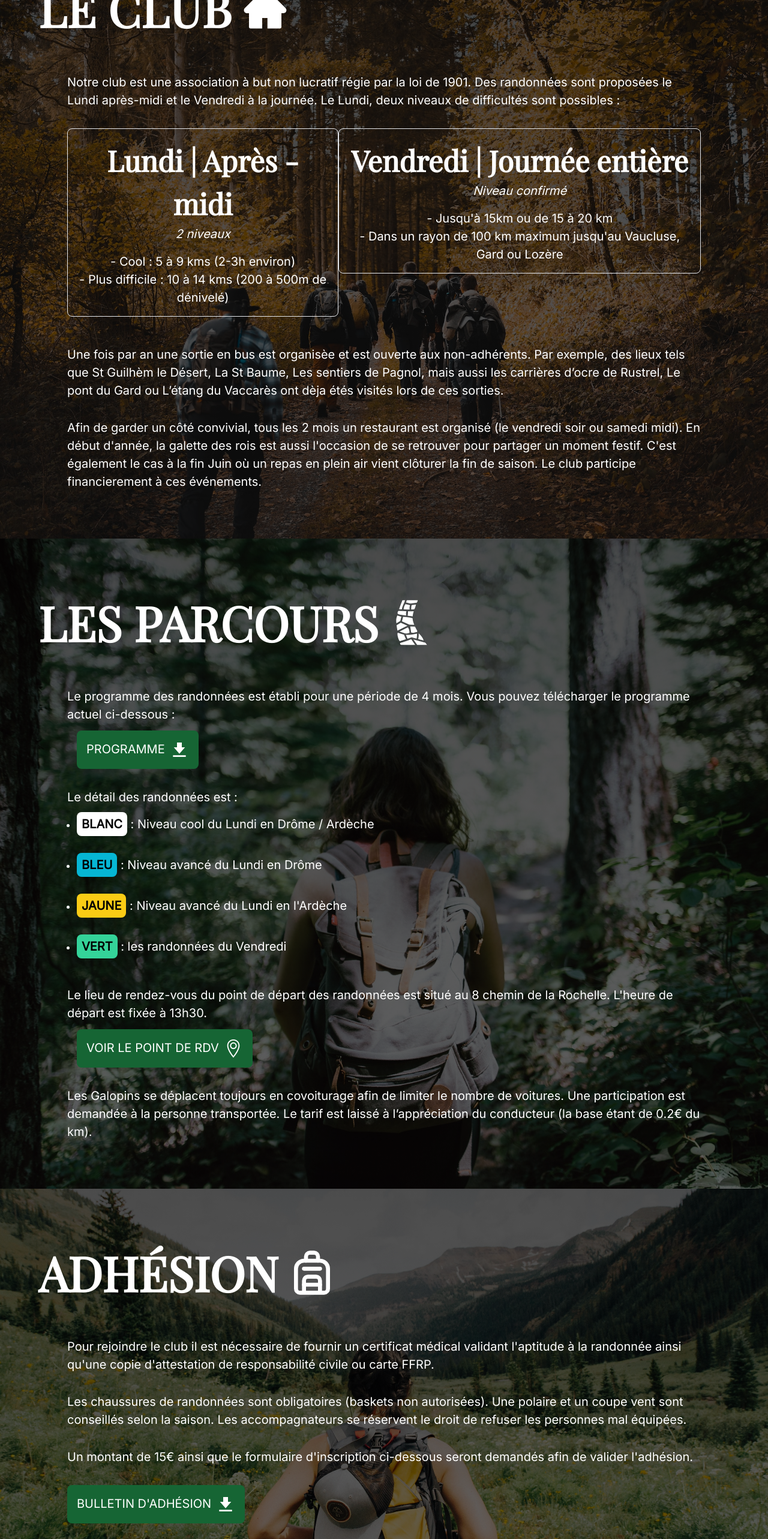
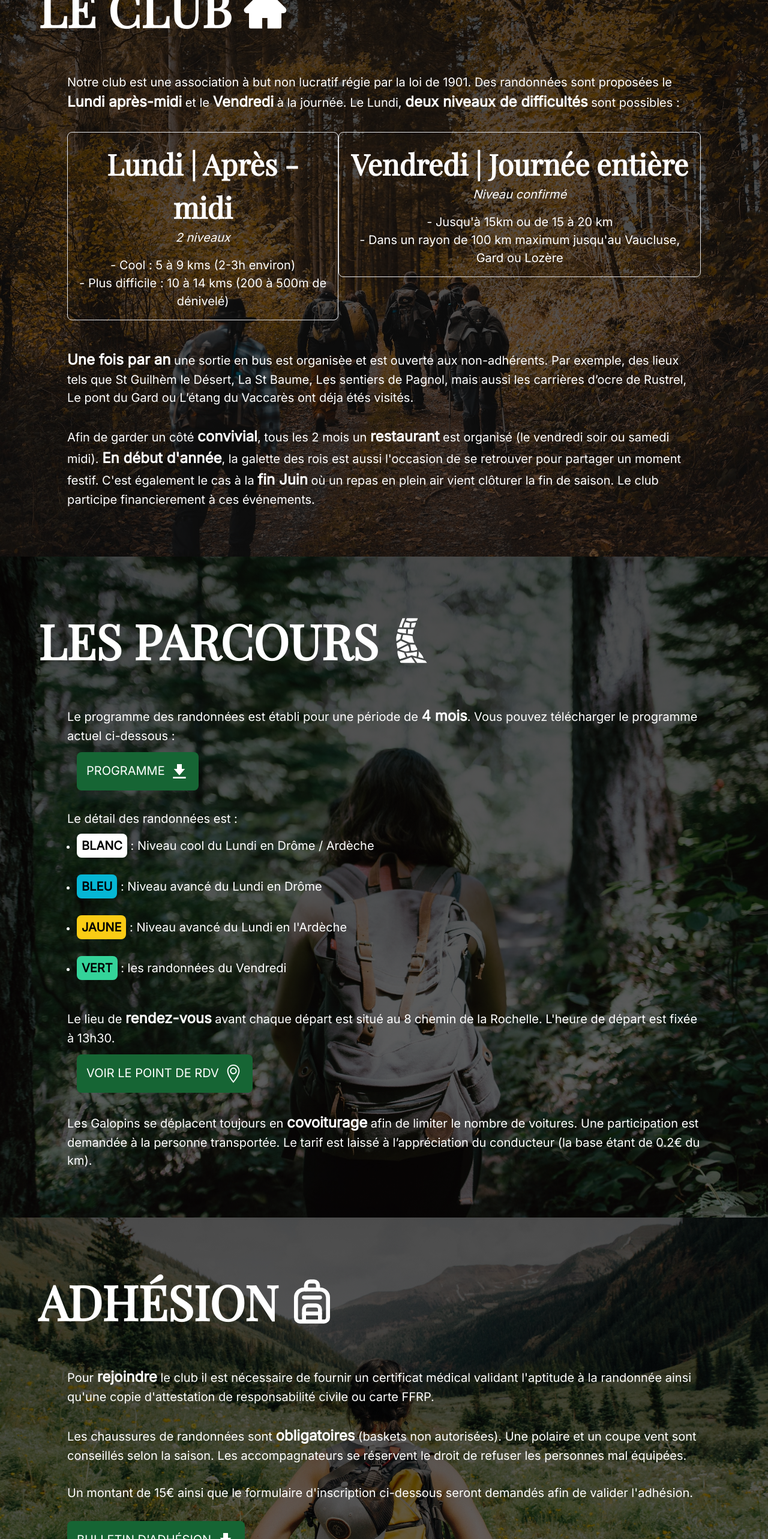
Before and after one commit to SebastienLaurentt/Galopins, a React (Vite) app: page / in a window 1280 px wide. Shown: the part 1140-3706 px from the top of the page at 60% size. Built offline with nearby package versions, Linux system fonts and the light colour scheme.

Commit message:
add strong css to some contents

```diff
--- a/src/sections/Club.tsx
+++ b/src/sections/Club.tsx
@@ -21,7 +21,7 @@ function Club() {
             </SectionHeader>
             <SubSection>
                 <div className=''>
-                        <p>Notre club est une association à but non lucratif régie par la loi de 1901.  Des randonnées sont  proposées le Lundi après-midi et le Vendredi à la journée. Le Lundi, deux niveaux de difficultés sont possibles :
+                        <p>Notre club est une association à but non lucratif régie par la loi de 1901.  Des randonnées sont  proposées le <strong>Lundi après-midi</strong> et le <strong>Vendredi</strong> à la journée. Le Lundi, <strong>deux niveaux de difficultés</strong> sont possibles :
                         </p>
                         {/* <p>St Guilhèm le Désert, La St Baume, Les sentiers de Pagnol, les îles Frioul, Les Baux, les carrières d’ocre de Rustrel, Le pont du Gard, De Gordes à Fontaine de Vaucluse, L’étang du Vaccarès et les Stes Marie de la mer, la cité templière de La Couvertoirade.
 
@@ -47,9 +47,9 @@ function Club() {
                     </li>
                 </ul>
                 <div className=''>
-                        <p>Une fois par an une sortie en bus est organisèe et est ouverte aux non-adhérents. Par exemple, des lieux tels que St Guilhèm le Désert, La St Baume, Les sentiers de Pagnol, mais aussi les carrières d’ocre de Rustrel, Le pont du Gard ou L’étang du Vaccarès ont dèja étés visités lors de ces sorties. </p>
+                        <p><strong>Une fois par an</strong> une sortie en bus est organisèe et est ouverte aux non-adhérents. Par exemple, des lieux tels que St Guilhèm le Désert, La St Baume, Les sentiers de Pagnol, mais aussi les carrières d’ocre de Rustrel, Le pont du Gard ou L’étang du Vaccarès ont déja étés visités. </p>
                         <p>
-                            Afin de garder un côté convivial, tous les 2 mois un restaurant est organisé (le vendredi soir ou samedi midi). En début d'année, la galette des rois est aussi l'occasion de se retrouver pour partager un moment festif.  C'est également le cas à la fin Juin où un repas en plein air vient clôturer la fin de saison. Le club participe financierement à ces événements.
+                            Afin de garder un côté <strong>convivial</strong>, tous les 2 mois un <strong>restaurant</strong> est organisé (le vendredi soir ou samedi midi). <strong>En début d'année</strong>, la galette des rois est aussi l'occasion de se retrouver pour partager un moment festif.  C'est également le cas à la <strong>fin Juin</strong> où un repas en plein air vient clôturer la fin de saison. Le club participe financierement à ces événements.
                         </p>
                 </div>
             </SubSection>
--- a/src/sections/Parcours.tsx
+++ b/src/sections/Parcours.tsx
@@ -25,7 +25,7 @@ function Parcours() {
             </SectionHeader>
             <SubSection>
                 <div className='mb-8 flex flex-col items-center md:items-start'>
-                    <p className='mb-3'>Le programme des randonnées est établi pour une période de 4 mois. Vous pouvez télécharger le programme actuel ci-dessous : </p>
+                    <p className='mb-3'>Le programme des randonnées est établi pour une période de <strong>4 mois</strong>. Vous pouvez télécharger le programme actuel ci-dessous : </p>
                     <DownloadLink
                         file={ProgrammeFile}
                         fileName="Programme_Galopins.pdf"
@@ -55,7 +55,7 @@ function Parcours() {
                     </ul>
                 </div>
                 <div className='mb-8  flex flex-col items-center md:items-start'>
-                    <p className='mb-3'>Le lieu de rendez-vous du point de départ des randonnées est situé au 8 chemin de la Rochelle. L'heure de
+                    <p className='mb-3'>Le lieu de <strong>rendez-vous</strong> avant chaque départ est situé au 8 chemin de la Rochelle. L'heure de
                     départ est fixée à 13h30.</p>
                 <Link
                     href="https://maps.app.goo.gl/W6D3Ui73RSKW8swr8"
@@ -64,7 +64,7 @@ function Parcours() {
                 />
                 </div>
                 <div className=''>
-                    <p>Les Galopins se déplacent toujours en covoiturage afin de limiter le nombre de voitures. Une participation est demandée à la personne transportée. Le tarif est laissé à l’appréciation du conducteur (la base étant de 0.2€ du km).
+                    <p>Les Galopins se déplacent toujours en <strong>covoiturage</strong> afin de limiter le nombre de voitures. Une participation est demandée à la personne transportée. Le tarif est laissé à l’appréciation du conducteur (la base étant de 0.2€ du km).
                     </p>
                 </div>
             </SubSection>
--- a/src/sections/Rejoindre.tsx
+++ b/src/sections/Rejoindre.tsx
@@ -21,16 +21,15 @@ function Rejoindre() {
                 <LuBackpack className="icon"/>
             </SectionHeader>
             <SubSection>
-                <div className='flex flex-col items-center md:items-start'>
-                    <p className='mb-8'>Pour rejoindre le club il est nécessaire de fournir un certificat médical validant l'aptitude à la randonnée ainsi qu'une copie d'attestation de responsabilité civile ou carte FFRP.
+                <div className='flex flex-col  items-center md:items-start'>
+                    <p className='mb-8'>Pour <strong>rejoindre</strong> le club il est nécessaire de fournir un certificat médical validant l'aptitude à la randonnée ainsi qu'une copie d'attestation de responsabilité civile ou carte FFRP.
                     </p>
-                    <p className='mb-8'>Les chaussures de randonnées sont obligatoires (baskets non autorisées). Une polaire et un coupe vent sont conseillés selon la saison. Les accompagnateurs se réservent le droit de refuser les personnes mal équipées.</p>
+                    <p className='mb-8'>Les chaussures de randonnées sont <strong>obligatoires</strong> (baskets non autorisées). Une polaire et un coupe vent sont conseillés selon la saison. Les accompagnateurs se réservent le droit de refuser les personnes mal équipées.</p>
                     <p className='mb-8'>Un montant de 15€ ainsi que le formulaire d'inscription ci-dessous seront demandés afin de valider l'adhésion. </p>
                     <DownloadLink
                         file={AdmissionFile}
                         fileName="Admission_Galopins.pdf"
                         linkName="BULLETIN D'ADHÉSION"
-                        classname='mb-12'
                     />
                     {/* <ul className='md:flex md:flex-row md:justify-around '>
                         <li>
```
